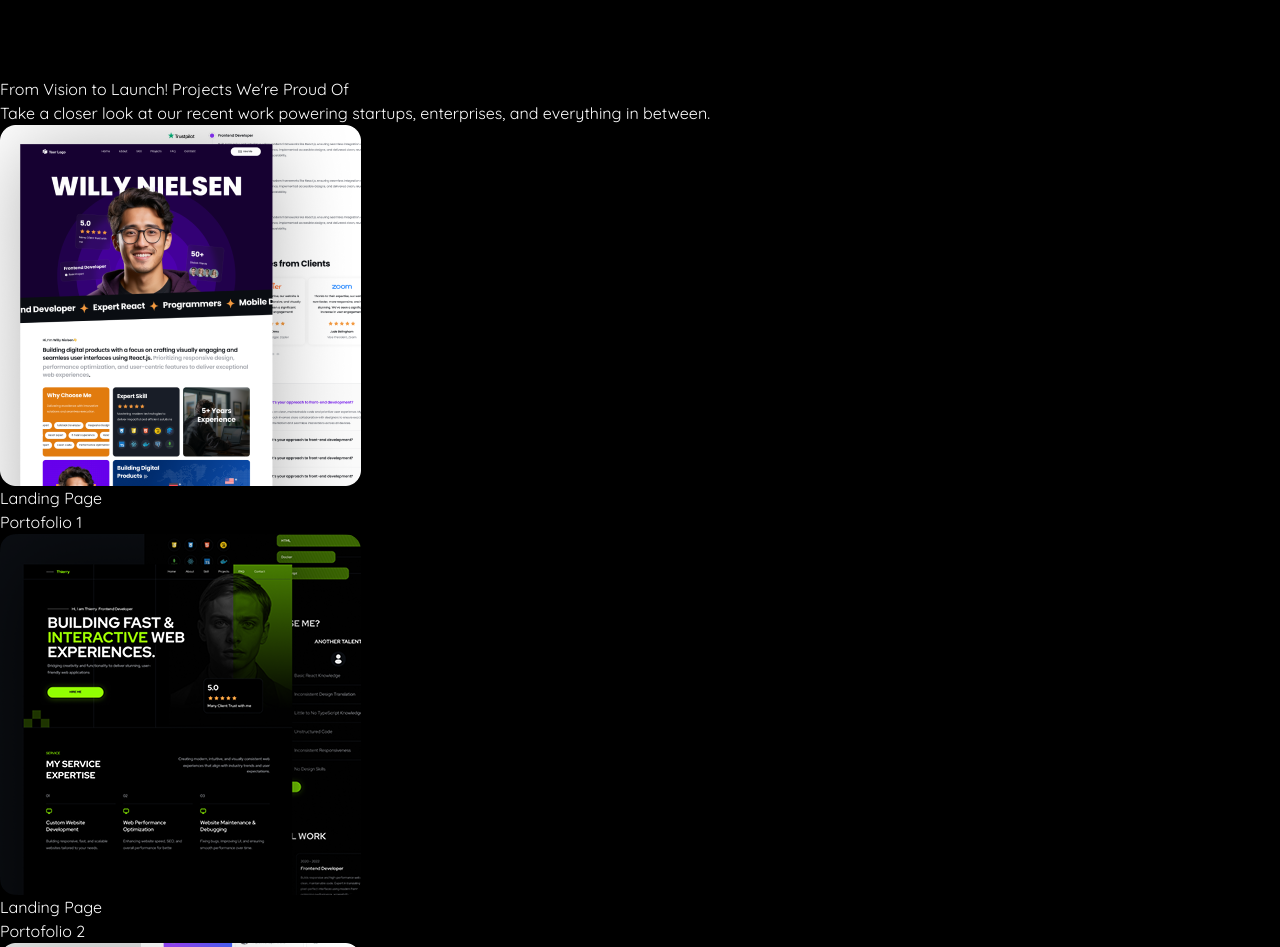
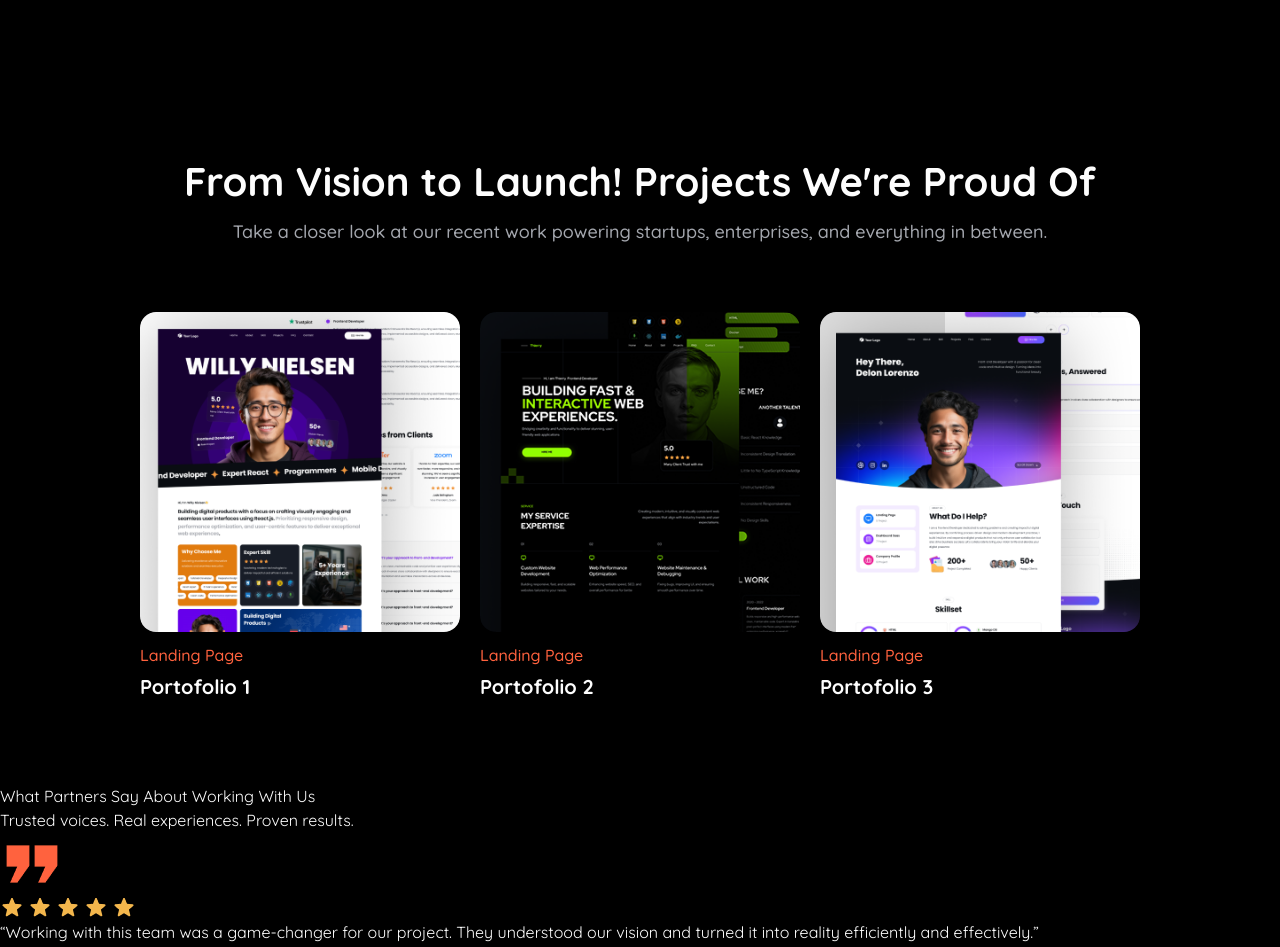
Before and after one commit to cindynufa/lp-company-profile-001, a website: page src/index.html in a window 1280 px wide. Shown: the part 4240-5187 px from the top of the page. Drawn offline with nearby package versions, Linux system fonts and the light colour scheme; files that its build step writes are made by us from their sources.

Commit message:
feat: implement portfolio section

```diff
--- a/src/index.html
+++ b/src/index.html
@@ -477,36 +477,50 @@
         </div>
       </section>
 
-      <!-- Projects Section -->
-      <section>
-        <div>
-          <h3>From Vision to Launch! Projects We're Proud Of</h3>
-          <p>
+      <!-- Portfolio Section -->
+      <section id="portfolio" class="section-container">
+        <div class="section-header">
+          <h3 class="section-title">
+            From Vision to Launch! Projects We're Proud Of
+          </h3>
+          <p class="section-description">
             Take a closer look at our recent work powering startups,
             enterprises, and everything in between.
           </p>
         </div>
 
-        <div>
-          <div>
-            <img src="/assets/images/portfolio-1.png" alt="Portfolio" />
-            <div>
-              <span>Landing Page</span>
-              <h6>Portofolio 1</h6>
+        <div class="flex flex-col w-full gap-5 lg:flex-row lg:justify-between">
+          <div class="portfolio-card">
+            <img
+              src="/assets/images/portfolio-1.png"
+              alt="Portfolio"
+              class="portfolio-image"
+            />
+            <div class="flex flex-col">
+              <span class="portfolio-text">Landing Page</span>
+              <h6 class="section-subtitle">Portofolio 1</h6>
             </div>
           </div>
-          <div>
-            <img src="/assets/images/portfolio-2.png" alt="Portfolio" />
-            <div>
-              <span>Landing Page</span>
-              <h6>Portofolio 2</h6>
+          <div class="portfolio-card">
+            <img
+              src="/assets/images/portfolio-2.png"
+              alt="Portfolio"
+              class="portfolio-image"
+            />
+            <div class="flex flex-col">
+              <span class="portfolio-text">Landing Page</span>
+              <h6 class="section-subtitle">Portofolio 2</h6>
             </div>
           </div>
-          <div>
-            <img src="/assets/images/portfolio-3.png" alt="Portfolio" />
+          <div class="portfolio-card">
+            <img
+              src="/assets/images/portfolio-3.png"
+              alt="Portfolio"
+              class="portfolio-image"
+            />
             <div>
-              <span>Landing Page</span>
-              <h6>Portofolio 3</h6>
+              <span class="portfolio-text">Landing Page</span>
+              <h6 class="section-subtitle">Portofolio 3</h6>
             </div>
           </div>
         </div>
--- a/src/input.css
+++ b/src/input.css
@@ -211,6 +211,18 @@
   .industry-category:first-child .industry-menu {
     @apply text-neutral-25;
   }
+
+  .portfolio-card {
+    @apply flex flex-col w-[22.563rem] gap-2;
+  }
+
+  .portfolio-image {
+    @apply rounded-2xl size-full;
+  }
+
+  .portfolio-text {
+    @apply font-medium text-sm text-primary-200 lg:text-md;
+  }
 }
 
 /* Utilities */
```
